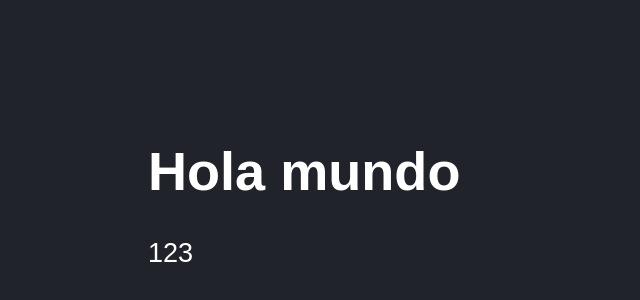
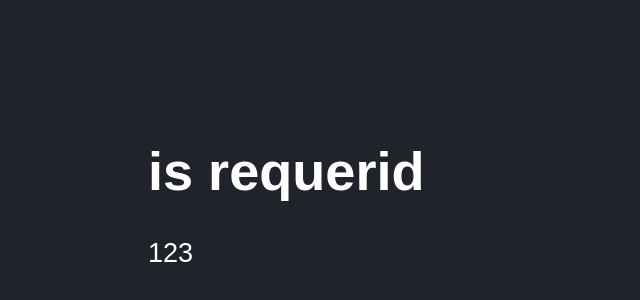
Before and after one commit to EliasCode79/react-apuntes, a React (Vite) app in the folder 03-counter-vite-js/: page / in a window 1280 px wide. Shown: the part 44-344 px from the top of the page, without its empty margins (0-640 px from the left). Built offline with nearby package versions, Linux system fonts and the light colour scheme.

Commit message:
feat: :sparkles: PropTypes, indicamos los tipos de datos de los props

```diff
--- a/03-counter-vite-js/package.json
+++ b/03-counter-vite-js/package.json
@@ -10,6 +10,7 @@
     "preview": "vite preview"
   },
   "dependencies": {
+    "prop-types": "^15.8.1",
     "react": "^18.2.0",
     "react-dom": "^18.2.0"
   },
--- a/03-counter-vite-js/src/main.jsx
+++ b/03-counter-vite-js/src/main.jsx
@@ -7,6 +7,6 @@ import './styles.css';
 ReactDOM.createRoot(document.querySelector('#root')).render(
 	<React.StrictMode>
 		{/* normalmente se envia string en la props, si queremos enviar un numero lo hacemos como una expresion de js */}
-		<FirtsApp title='Hola mundo' subTitle={123} />
+		<FirtsApp title='is requerid' subTitle={123} />
 	</React.StrictMode>
 );
```
Also changed, not shown: 03-counter-vite-js/src/FirstComponent.jsx (+8 -0 lines).
